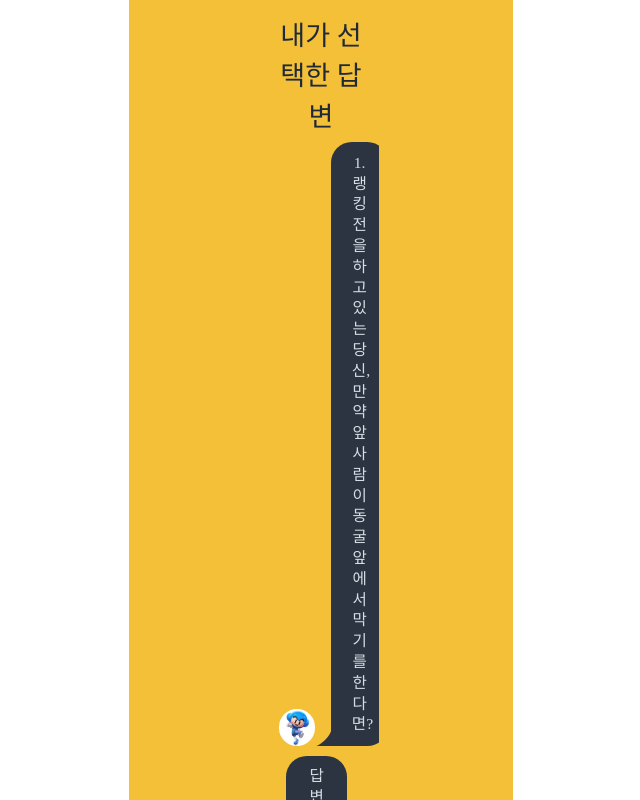
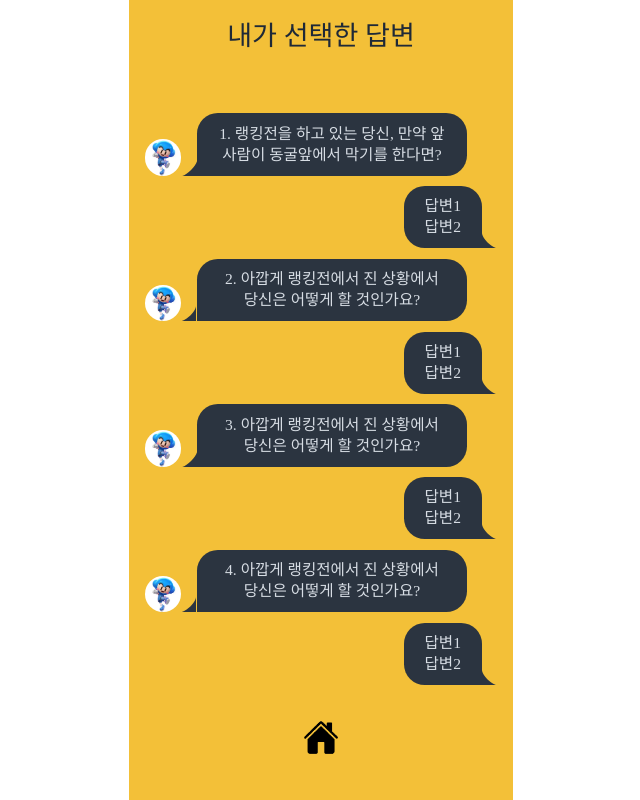
Before and after one commit to dkgus/karuple, a React (Create React App) app: page /my_result in a window 1280 px wide. Shown: the whole page, without its empty margins (319-959 px from the left). Built offline with nearby package versions, Linux system fonts and the light colour scheme; a web font is replaced by a local one.

Commit message:
feat: 선택된 답변만 색상처리+홈버튼 추가

```diff
--- a/src/components/asset/data.js
+++ b/src/components/asset/data.js
@@ -6,10 +6,12 @@ const data = [
     type: "first",
     answers: [
       {
+        idx: 0,
         text: "답변1",
         point: 1,
       },
       {
+        idx: 1,
         text: "답변2",
         point: -1,
       },
@@ -21,10 +23,12 @@ const data = [
     type: "first",
     answers: [
       {
+        idx: 0,
         text: "답변1",
         point: 1,
       },
       {
+        idx: 1,
         text: "답변2",
         point: -1,
       },
@@ -36,10 +40,12 @@ const data = [
     type: "first",
     answers: [
       {
+        idx: 0,
         text: "답변1",
         point: 1,
       },
       {
+        idx: 1,
         text: "답변2",
         point: -1,
       },
@@ -51,10 +57,12 @@ const data = [
     type: "second",
     answers: [
       {
+        idx: 0,
         text: "답변1",
         point: 1,
       },
       {
+        idx: 1,
         text: "답변2",
         point: -1,
       },
@@ -66,10 +74,12 @@ const data = [
     type: "second",
     answers: [
       {
+        idx: 0,
         text: "답변1",
         point: 1,
       },
       {
+        idx: 1,
         text: "답변2",
         point: -1,
       },
@@ -81,10 +91,12 @@ const data = [
     type: "second",
     answers: [
       {
+        idx: 0,
         text: "답변1",
         point: 1,
       },
       {
+        idx: 1,
         text: "답변2",
         point: -1,
       },
@@ -96,10 +108,12 @@ const data = [
     type: "third",
     answers: [
       {
+        idx: 0,
         text: "답변1",
         point: 1,
       },
       {
+        idx: 1,
         text: "답변2",
         point: -1,
       },
@@ -111,10 +125,12 @@ const data = [
     type: "third",
     answers: [
       {
+        idx: 0,
         text: "답변1",
         point: 1,
       },
       {
+        idx: 1,
         text: "답변2",
         point: -1,
       },
@@ -126,10 +142,12 @@ const data = [
     type: "third",
     answers: [
       {
+        idx: 0,
         text: "답변1",
         point: 1,
       },
       {
+        idx: 1,
         text: "답변2",
         point: -1,
       },
@@ -141,10 +159,12 @@ const data = [
     type: "fourth",
     answers: [
       {
+        idx: 0,
         text: "답변1",
         point: 1,
       },
       {
+        idx: 1,
         text: "답변2",
         point: -1,
       },
@@ -156,10 +176,12 @@ const data = [
     type: "fourth",
     answers: [
       {
+        idx: 0,
         text: "답변1",
         point: 1,
       },
       {
+        idx: 1,
         text: "답변2",
         point: -1,
       },
@@ -171,10 +193,12 @@ const data = [
     type: "fourth",
     answers: [
       {
+        idx: 0,
         text: "답변1",
         point: 1,
       },
       {
+        idx: 1,
         text: "답변2",
         point: -1,
       },
--- a/src/components/body/MyResult.tsx
+++ b/src/components/body/MyResult.tsx
@@ -1,13 +1,32 @@
-import React from "react";
+import React, { useEffect, useState } from "react";
+import { useNavigate } from "react-router-dom";
 import data from "../asset/data";
 import Dao from "./img/dao.jpg";
+import Home from "./img/home.png";
+
 const MyResult = (): JSX.Element => {
+  const navigate = useNavigate();
+  const [record, setRecord] = useState<number[]>([]);
+
+  useEffect(() => {
+    const answer = JSON.parse(localStorage.getItem("record") || "[]");
+    if (!answer) {
+      return;
+    } else {
+      setRecord(answer);
+    }
+  }, []);
+
   return (
-    <div className="h-dvh overflow-y-auto p-3">
+    <div className="p-3">
       <div>내가 선택한 답변</div>
-      {data.map((item) => (
+      <div
+        className="custom_scroll pt-10"
+        style={{ maxHeight: "79dvh", overflowY: "scroll" }}
+      >
+        {data.map((item, index) => (
           <>
-          <div className="chat chat-start">
+            <div className="chat chat-start" key={index}>
               <div className="chat-image avatar">
                 <div className="w-7 rounded-full">
                   <img alt="img" src={Dao} />
@@ -20,14 +39,31 @@ const MyResult = (): JSX.Element => {
 
             <div className="chat chat-end">
               <div className="chat-bubble">
-              {item.answers.map((elem) => (
-                <div className="text-xs">{elem.text}</div>
+                {item.answers.map((elem, idx) => (
+                  <div
+                    key={idx}
+                    className={
+                      record[index] === idx
+                        ? "text-xs text-green-500"
+                        : "text-xs"
+                    }
+                  >
+                    {elem.text}
+                  </div>
                 ))}
               </div>
             </div>
           </>
         ))}
       </div>
+      <div>
+        <img
+          src={Home}
+          className="w-7 mx-auto pt-6"
+          onClick={() => navigate("/")}
+        />
+      </div>
+    </div>
   );
 };
 
```
Also changed, not shown: src/components/body/img/home.png (added). Lines whose indentation alone changed are shown as unchanged.
